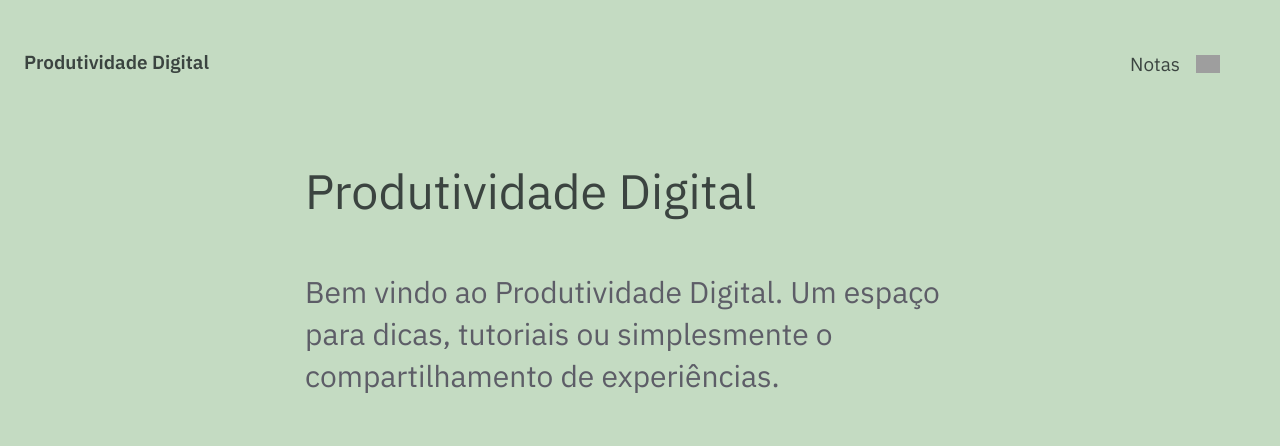
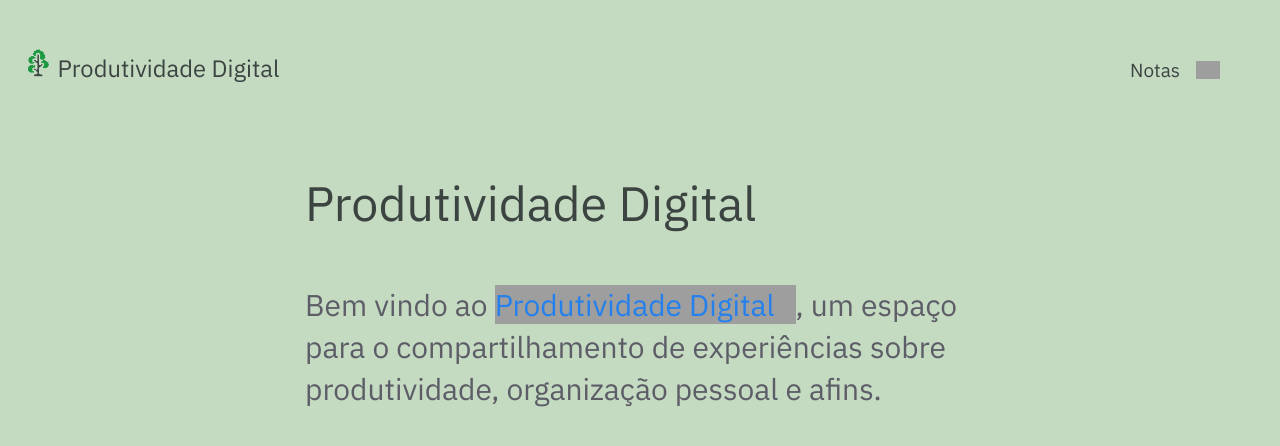
Before and after one commit to robertofgama/produtividade.digital, a Jekyll site: the page built from pages/index.md, in a window 1280 px wide. Shown: the top 446 px of the page. Built offline with Jekyll 4.4.1, drawn with Linux system fonts in a browser that asks for light colours; grey boxes are pictures that could not be loaded.

Commit message:
Novas configurações

```diff
--- a/_includes/Homepage.html
+++ b/_includes/Homepage.html
@@ -1,7 +1,7 @@
 <div class="home-intro">
     <div class="jumbo">{{site.heading}} </div>
     <div class="home-sub-text">
-        <h3> Bem vindo ao Produtividade Digital. Um espaço para dicas, tutoriais ou simplesmente o compartilhamento de experiências. </h3>
+        <h3> Bem vindo ao <a href="http://produtividade.digital">Produtividade Digital</a>, um espaço para o compartilhamento de experiências sobre produtividade, organização pessoal e afins. </h3>
     </div>
 
 </div>
--- a/_includes/Nav.html
+++ b/_includes/Nav.html
@@ -32,7 +11,7 @@
 <nav class="navbar is-transparent" role="navigation" aria-label="main navigation">
     <div class="navbar-brand">
       <a class="navbar-item" style="padding-left: 0;"; href="{{ site.baseurl }}/index.html">
-          <h6> {{site.heading}}</h6></a>
+          <h5> <img src="assets/img/produtividade.digital.logo.png" alt=""> {{site.heading}}</h5></a>
           <script src="{{ site.baseurl }}/assets/js/modeswitcher.js"></script>
       <div class="navbar-item navbar-dark-mode__mobile is-hidden-tablet" onclick="modeSwitcher()">
         <div class="buttons">
```
Also changed, not shown: other parts of _includes/Nav.html (+0 -21 lines), assets/img/produtividade.digital.logo.png (added).
